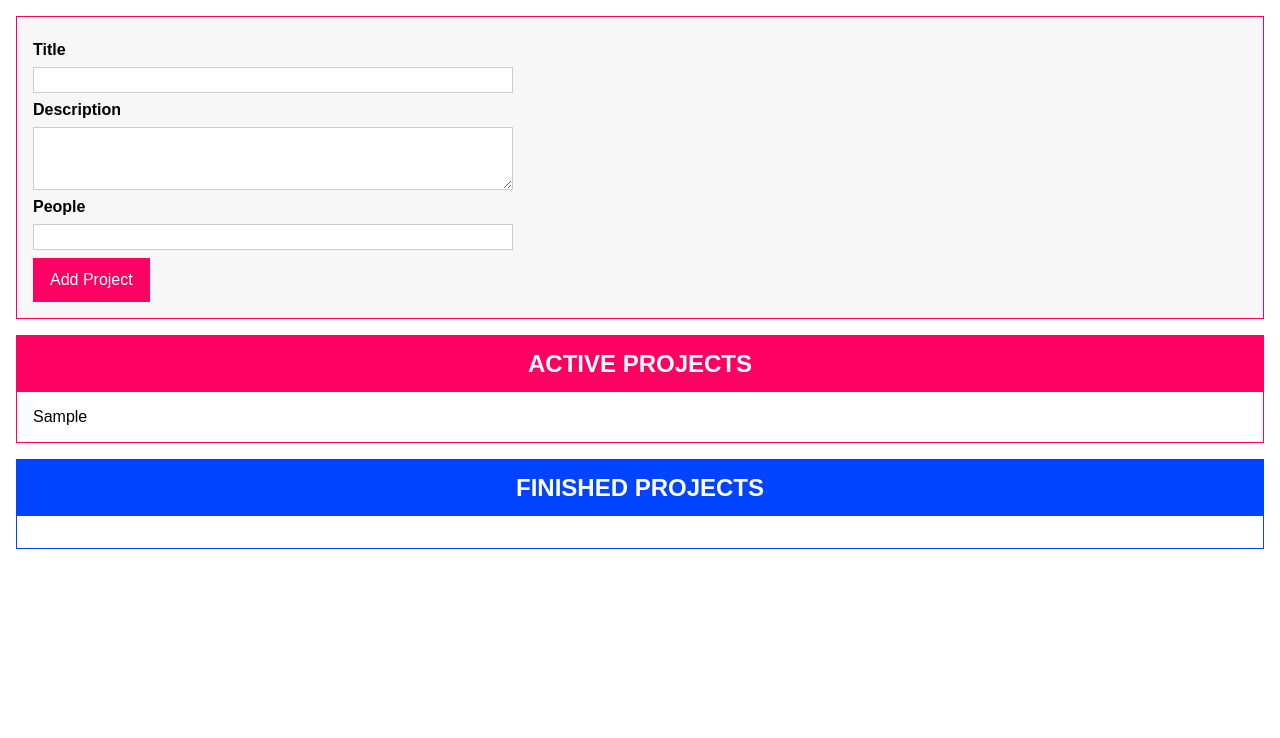
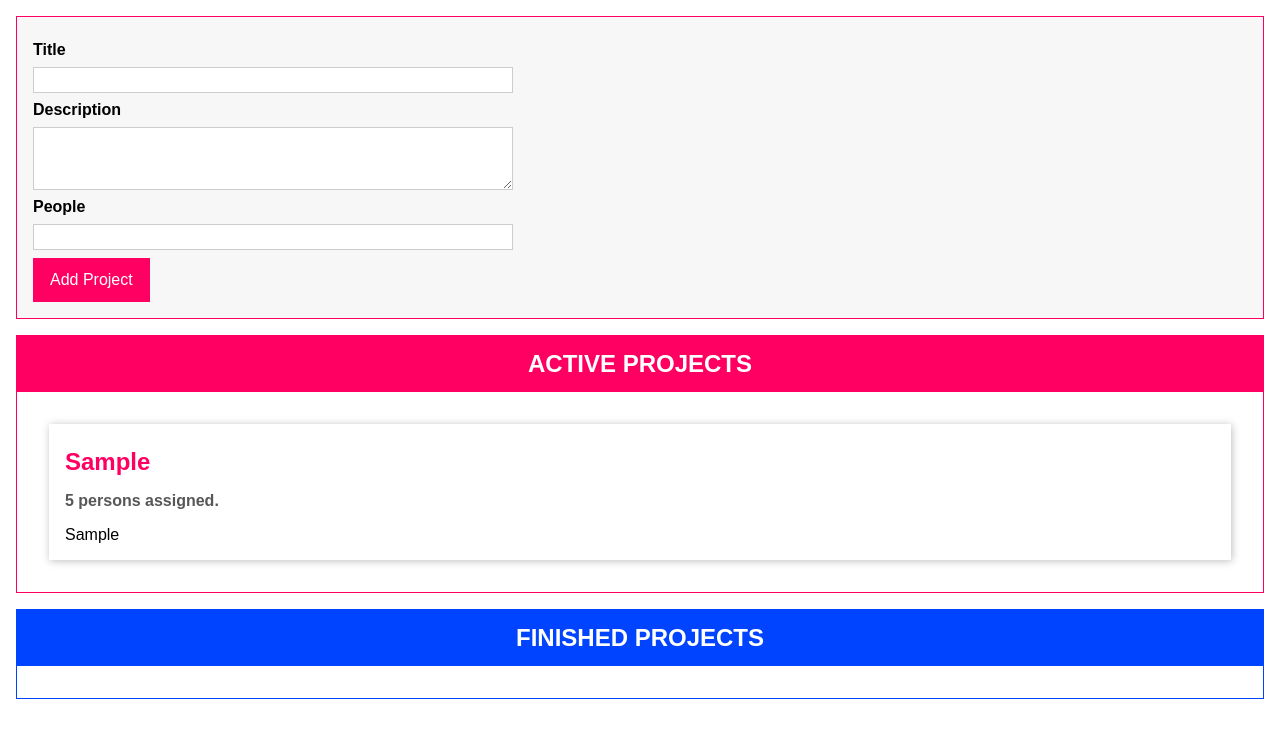
Before and after one commit to gyanranjan478/TypeScript, a website with bundled scripts: page index.html in a window 1280 px wide. Both pictures are taken after typing "Sample", "Sample", "5" into the empty fields and a click on the button "Add Project". Built offline with nearby package versions, Linux system fonts and the light colour scheme.

Commit message:
Drag and drop implementation

```diff
--- a/app.css
+++ b/app.css
@@ -87,6 +87,13 @@ button:active {
     padding: 1rem;
 }
 
+.projects li{
+    box-shadow: 1px 1px 8px rgba(0, 0, 0, 0.26);
+    padding: 1rem;
+    margin: 1rem;
+    background-color: white;
+}
+
 .projects li h2 {
     color: #ff0062;
     margin: 0.5rem 0;
@@ -95,6 +102,14 @@ button:active {
 .projects li h3 {
     color: #575757;
     font-size: 1rem;
+}
+
+.droppable {
+    background-color: #ffe3ee;
+}
+
+#finished-projects .droppable{
+    background: #d6e1ff ;
 }
 
 .projects li p {
--- a/index.html
+++ b/index.html
@@ -26,8 +26,12 @@
             <button type="submit">Add Project</button>
         </form>
     </template>
-    <template id="sinbgle-project">
-        <li></li>
+    <template id="single-project">
+        <li draggable="true">
+            <h2></h2>
+            <h3></h3>
+            <p></p>
+        </li>
     </template>
     <template id="project-list">
         <section class="projects">
--- a/src/app.ts
+++ b/src/app.ts
@@ -1,9 +1,22 @@
+// Drag and Drop interfaces
+interface Draggable {
+    dragStartHandler(event: DragEvent): void;
+    dragEndHandler(event: DragEvent): void;
+}
+
+interface DragTarget {
+    dragOverHandler(event: DragEvent): void;
+    dropHandler(event: DragEvent): void;
+    dragLeaveHandler(event: DragEvent): void;
+}
+
+// Project status
 enum ProjectStatus {
     Active,
     Finished
 }
 
-// Project Type
+// Project
 class Project {
     constructor(
         public id: string,
@@ -56,6 +69,21 @@ private projects: Project[] = [];               // Holda the project item
 
         this.projects.push(newProject);
 
+        this.updateListeners();
+    }
+
+
+    @autobind
+    moveProject(projectId: string, newStatus: ProjectStatus) {
+        let project = this.projects.find(project =>  project.id === projectId);
+        if(projectId){
+            project!.status = newStatus;
+            this.updateListeners();
+        }
+
+    }
+
+    private updateListeners() {
         // Whenever something changes in project than execute the listener
         for ( const listernFn of this.listeners) {
 
@@ -63,7 +91,6 @@ private projects: Project[] = [];               // Holda the project item
             listernFn(this.projects.slice());
         }
     }
-
 }
 
 // Global singleton instance of project state. Can be used anywhere in the file
@@ -162,8 +189,54 @@ abstract class Component<T extends HTMLElement, U extends HTMLElement> { // When
     abstract renderContent(): void;
 }
 
+// Interface  can not only be used to define custom object type but also can be used to define contract for a class
+class ProjectItem extends Component<HTMLDivElement, HTMLElement>
+implements Draggable{
+
+    private project: Project;
+
+    get persons() {
+        if(this.project.people === 1){
+            return "1 person";
+        }else{
+            return `${this.project.people} persons`
+        }
+    }
+
+    constructor(hostId: string, project: Project) {
+        super('single-project', hostId, false, project.id);
+        this.project = project;
+
+        this.configure();
+        this.renderContent();
+    }
+
+    @autobind // Sets the scope of this
+    dragStartHandler(event: DragEvent) {
+        event.dataTransfer!.setData ('text/plain', this.project.id);
+        event.dataTransfer!.effectAllowed = 'move';
+    }
+
+    @autobind
+    dragEndHandler(_: DragEvent) {} // Let typescript know we are not using it
+
+
+    configure() {
+        this.element.addEventListener("dragstart", this.dragStartHandler);
+    }
+
+    renderContent() {
+        this.element.querySelector('h2')!.textContent = this.project.title;
+        this.element.querySelector('h3')!.textContent = this.persons + ' assigned.';
+        this.element.querySelector('p')!.textContent = this.project.description;
+    }
+
+
+}
+
 // ProjectList Class
-class ProjectList extends Component<HTMLDivElement, HTMLElement> {
+class ProjectList extends Component<HTMLDivElement, HTMLElement>
+implements DragTarget{
 
     assignedProjects: Project [];
 
@@ -191,6 +264,31 @@ class ProjectList extends Component<HTMLDivElement, HTMLElement> {
         this.renderContent();
     }
 
+    @autobind
+    dragOverHandler(event: DragEvent) {
+        if(event.dataTransfer && event.dataTransfer.types[0] === 'text/plain') {
+
+            event.preventDefault();
+            const listEl = this.element.querySelector('ul')!;
+            listEl.classList.add('droppable');
+        }
+
+    }
+
+    @autobind
+    dropHandler(event: DragEvent) {
+        const projectId = event.dataTransfer?.getData('text/plain');
+        if(projectId){
+            projectState.moveProject(projectId, this.type === 'active' ? ProjectStatus.Active  : ProjectStatus.Finished)
+        }
+    }
+
+    @autobind
+    dragLeaveHandler(event: DragEvent) {
+        const listEl = this.element.querySelector('ul')!;
+        listEl.classList.remove('droppable');
+    }
+
     private renderProjects() {
         const listEl = document.getElementById(`${this.type}-project-list`)!;
 
@@ -198,14 +296,16 @@ class ProjectList extends Component<HTMLDivElement, HTMLElement> {
         listEl.innerHTML = '';
 
         for ( const projectItem of this.assignedProjects) {
-            const listItem = document.createElement('li');
-            listItem.textContent = projectItem.title;
-            listEl.appendChild(listItem);
+            new ProjectItem(this.element.querySelector('ul')!.id, projectItem);
         }
     }
 
     // Need to implment as its part of base class ( can omit if we make configure method as an optional )
-    configure() {}
+    configure() {
+        this.element.addEventListener('dragover', this.dragOverHandler);
+        this.element.addEventListener('dragleave', this.dragLeaveHandler);
+        this.element.addEventListener('drop', this.dropHandler);
+    }
 
     renderContent() {
         const listId = `${this.type}-project-list`;
```
